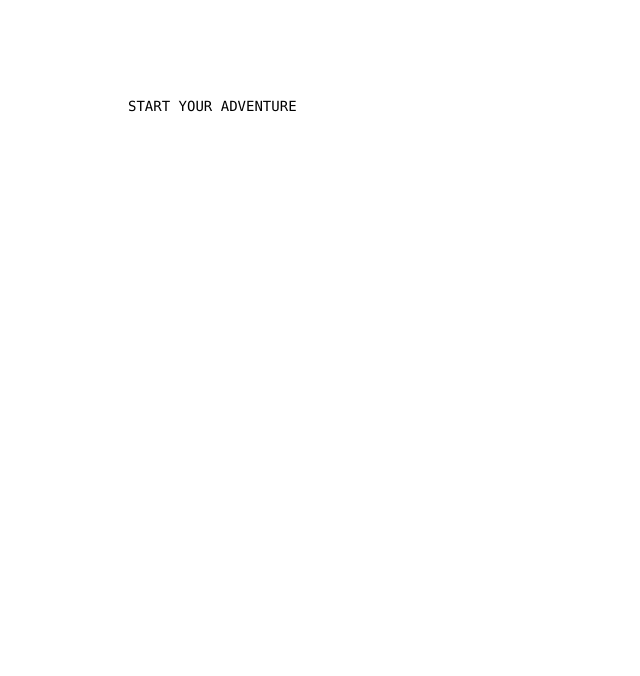
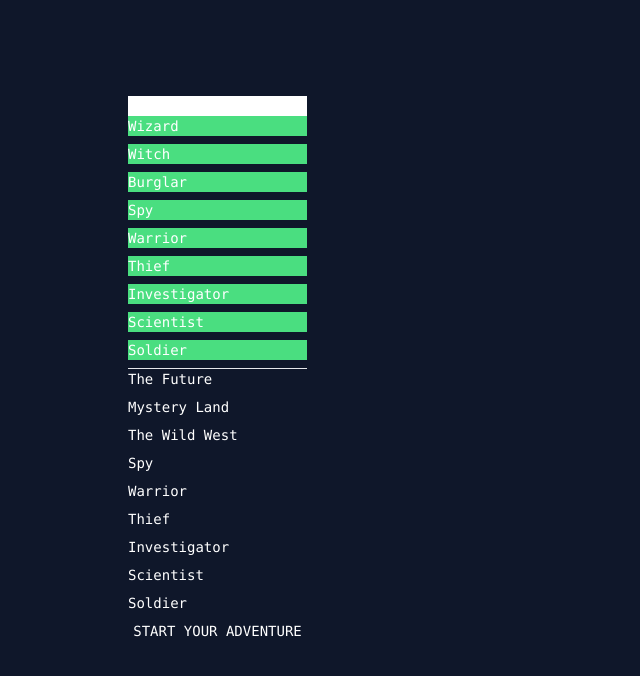
Before and after one commit to arikxl/next-ai-game, a Next.js app: page / in a window 1280 px wide. Shown: the top 676 px of the page, without its empty margins (0-640 px from the left). Built offline with nearby package versions, Linux system fonts and the light colour scheme; no server answers.

Commit message:
the story begins

```diff
--- a/app/adventure/[adventureId]/page.tsx
+++ b/app/adventure/[adventureId]/page.tsx
@@ -1,15 +1,17 @@
 'use client'
 
-import { useState } from "react"
-import { useAction, useQuery } from "convex/react";
+import { useEffect, useState } from "react"
+import { useAction, useMutation, useQuery } from "convex/react";
 
-import { api,  } from "@/convex/_generated/api";
+import { api, } from "@/convex/_generated/api";
 import { Id } from "@/convex/_generated/dataModel";
 
-const AdventurePage = ( props: {params: {adventureId: Id<'adventures'>}}) => {
+const AdventurePage = (props: { params: { adventureId: Id<'adventures'> } }) => {
   const handlePlayerAction = useAction(api.chat.handlePlayerAction);
 
   const [message, setMessage] = useState('');
+  const [title, setTitle] = useState('');
+  const [bgImg, setBgImg] = useState('');
   const entries = useQuery(api.chat.getAllEntries, { adventureId: props.params.adventureId });
 
 
@@ -19,16 +21,39 @@ const AdventurePage = ( props: {params: {adventureId: Id<'adventures'>}}) => {
     setMessage('');
   }
 
+  useEffect(() => {
+    if (entries?.length > 0) {
+      const adventureTitle = entries[0].response;
+      const regex = /"([^"]*)"/;
+      const result = adventureTitle.match(regex);
+
+      if (result) {
+        const textInQuotes = result[1];
+        setTitle(textInQuotes);
+      } else {
+        setTitle('Enjoy your Adventure!');
+      }
+      // const adventureTitle = entries[0].response.substring(1, entries[0].response.length - 1)
+      // setTitle(adventureTitle || '')
+    }
+    setBgImg(JSON.parse(localStorage.getItem('next-ai-adventure-bgImg')))
+
+  }, [entries])
+  // console.log('entries:', entries)
+
   return (
-    <main className="bg-slate-900 flex min-h-screen flex-col items-center justify-between p-24">
-      <div className="flex flex-col   z-10 max-w-5xl w-full justify-between font-mono text-sm lg:flex">
-        <section className="flex flex-col">
-          <div className="bg-white rounded-xl h-[400px] w-1/2 p-4 mb-4 overflow-y-auto">
-            {entries?.map((e) => (
+    <main className="bg-slate-900 flex min-h-screen flex-col items-center "
+      style={{ backgroundImage: `url(${bgImg})` }}
+    >
+      <h1 className="text-white text-4xl my-6 ">{title}</h1>
+      <div className="flex bg-trans rounded-xl gap-2  z-10 max-w-6xl w-full justify-between  text-sm lg:flex">
+        <section className="flex flex-col flex-1">
+          <div className="bg-white rounded-xl h-[400px]  p-4 mb-4 overflow-y-auto font-mono">
+            {entries?.map((e, idx) => (
               <div key={e._id} className="flex flex-col gap-2 mb-4">
-                <p >{e.input}</p>
+                <p >{idx > 0 ? e.input : ''}</p>
                 <p >{e.response}</p>
-                <hr className="border-bermuda"/>
+                <hr className="border-cyan-400" />
               </div>
             ))}
           </div>
@@ -39,7 +64,13 @@ const AdventurePage = ( props: {params: {adventureId: Id<'adventures'>}}) => {
             <button className='bg-white text-black px-6 rounded text-lg' type="submit">Go!</button>
           </form>
         </section>
+
+        <section className="flex-1 rounded-xl">
+          aa
+        </section>
       </div>
+
+      {/* <img src={bgImg } alt='aa' /> */}
     </main>
   )
 }
--- /dev/null
+++ b/app/data/data.ts
@@ -0,0 +1,118 @@
+export const professions = [
+    {
+        id: 1001,
+        profession: 'Wizard',
+        img:'https://res.cloudinary.com/arikxl/image/upload/v1698919957/Ella2023/ol5hbnalvhliq3q0dc5x.jpg'
+    },
+    {
+        id: 1002,
+        profession: 'Witch',
+        img:'https://res.cloudinary.com/arikxl/image/upload/v1698920423/Ella2023/x42iimvm151gf7mkm6wf.jpg'
+    },
+    {
+        id: 1003,
+        profession: 'Burglar',
+        img:'https://res.cloudinary.com/arikxl/image/upload/v1698920556/Ella2023/z0jqrgewnjfpuoap5art.jpg'
+    },
+    {
+        id: 1004,
+        profession: 'Spy',
+        img:'https://res.cloudinary.com/arikxl/image/upload/v1698921111/Ella2023/lx3k02hj02tgtjc8oezx.jpg'
+    },
+    {
+        id: 1005,
+        profession: 'Warrior',
+        img:'https://res.cloudinary.com/arikxl/image/upload/v1698921250/Ella2023/wzxw4osdcvy0uobwdj1f.jpg'
+    },
+    {
+        id: 1006,
+        profession: 'Thief',
+        img:'https://res.cloudinary.com/arikxl/image/upload/v1698921540/Ella2023/bczpc8ubpfpwyhyuqui1.jpg'
+    },
+    {
+        id: 1007,
+        profession: 'Investigator',
+        img:'https://res.cloudinary.com/arikxl/image/upload/v1698921388/Ella2023/c9yhgmbqzs3zziiz4wiu.jpg'
+    },
+    {
+        id: 1008,
+        profession: 'Scientist',
+        img:'https://res.cloudinary.com/arikxl/image/upload/v1698921461/Ella2023/j1s0yyna7aueo6olg5jy.jpg'
+    },
+    {
+        id: 1009,
+        profession: 'Soldier',
+        img:'https://res.cloudinary.com/arikxl/image/upload/v1698922027/Ella2023/kbigfyrdjejlrnitn1wy.jpg'
+    },
+    {
+        id: 1010,
+        profession: '',
+        img:''
+    },
+    {
+        id: 1011,
+        profession: '',
+        img:''
+    },
+    {
+        id: 1012,
+        profession: '',
+        img:''
+    },
+
+]
+
+
+export const places = [
+    {
+        id: 11001,
+        place: 'The Future',
+        img: 'https://res.cloudinary.com/arikxl/image/upload/v1698922027/Ella2023/kbigfyrdjejlrnitn1wy.jpg'
+    },
+    {
+        id: 11002,
+        place: 'Mystery Land',
+        img:''
+    },
+    {
+        id: 11003,
+        place: 'The Wild West',
+        img:''
+    },
+    {
+        id: 11004,
+        place: 'Spy',
+        img:''
+    },
+    {
+        id: 11005,
+        place: 'Warrior',
+        img:''
+    },
+    {
+        id: 11006,
+        place: 'Thief',
+        img:''
+    },
+    {
+        id: 1007,
+        place: 'Investigator',
+        img:''
+    },
+    {
+        id: 11008,
+        place: 'Scientist',
+        img:''
+    },
+    {
+        id: 11009,
+        place: 'Soldier',
+        img:''
+    },
+    {
+        id: 11010,
+        place: '',
+        img:''
+    },
+
+]
--- a/app/globals.css
+++ b/app/globals.css
@@ -29,3 +29,8 @@ body {
     padding: 0;
     box-sizing: border-box;
 }
+
+
+.card{
+  @apply  mb-2 cursor-pointer
+}
--- a/app/page.tsx
+++ b/app/page.tsx
@@ -1,32 +1,93 @@
 'use client'
 
+import Image from 'next/image'
+import { useRouter } from 'next/navigation';
 import { useMutation } from 'convex/react';
-import Image from 'next/image'
-import Link from 'next/link'
-import { useRouter } from 'next/navigation';
+
 
 import { api } from '@/convex/_generated/api';
+import { useState } from 'react';
+import { places, professions } from './data/data';
 
 export default function Home() {
 
   const router = useRouter();
   const createAdventure = useMutation(api.adventure.createAdventure);
 
-  const handleSubmit = async () => {
+  const [story, setStory] = useState({
+    characterName: '',
+    characterClass: '',
+    adventurePlace: '',
+  });
+
+  const handleChange = (e: { target: { value: any; name: any; }; }) => {
+    const value = e.target.value;
+    const name = e.target.name;
+
+    setStory((prevState) => ({
+      ...prevState,
+      [name]: value
+    }))
+  }
+
+  const handleSubmit = async (e: { preventDefault: () => void; }) => {
+    e.preventDefault();
+    if (!story.characterClass || !story.adventurePlace) {
+      window.alert('Choose Your Adventure');
+      return
+    }
     const adventureId = await createAdventure(
       {
-        characterClass: 'warrior',
-        characterName: 'Arik',
-        adventurePlace: 'The Wild West',
+        characterClass: story.characterClass,
+        characterName: story.characterName,
+        adventurePlace: story.adventurePlace,
       }
     );
     router.push(`/adventure/${adventureId}`)
   }
 
+  const handleClick = (name: string, value: string, img: string | void) => {
+
+    if (img) {
+      localStorage.setItem('next-ai-adventure-bgImg', JSON.stringify( img ))
+    }
+    setStory((prevState) => ({
+      ...prevState,
+      [name]: value
+    }))
+  }
+
   return (
-    <main className="flex min-h-screen flex-col items-center justify-between p-24">
+    <main className=" bg-slate-900 text-white flex min-h-screen flex-col items-center justify-between p-24">
       <div className="z-10 max-w-5xl w-full items-center justify-between font-mono text-sm lg:flex">
-        <button onClick={handleSubmit}>START YOUR ADVENTURE</button>
+        <form className='flex flex-col' onSubmit={handleSubmit}>
+          <input type="text" id='characterName' name='characterName' required={true}
+            className='text-black'
+            onChange={handleChange} value={story.characterName}
+          />
+          <div>
+            {professions.map((p) => (
+              <div key={p.id} onClick={() => handleClick('characterClass', p.profession)}
+                className={story.characterClass === p.profession ? 'card bg-red-300' : 'card bg-green-400'}
+              >
+                {p.profession}
+              </div>
+            ))}
+          </div>
+          <hr />
+          <div>
+            {places.map((p) => (
+              <div key={p.id} onClick={() => handleClick('adventurePlace', p.place, p.img)}
+                className='mb-2 cursor-pointer'
+              >
+                {p.place}
+              </div>
+            ))}
+          </div>
+
+          <button >START YOUR ADVENTURE</button>
+        </form>
+
       </div>
     </main>
   )
--- a/convex/chat.ts
+++ b/convex/chat.ts
@@ -1,7 +1,8 @@
+import OpenAI from "openai";
 import { v } from "convex/values";
 import { action, mutation, query } from "./_generated/server";
+
 import { api } from "./_generated/api";
-import OpenAI from "openai";
 
 const openai = new OpenAI();
 
--- a/convex/schema.ts
+++ b/convex/schema.ts
@@ -1,5 +1,5 @@
+import { v } from "convex/values";
 import { defineSchema, defineTable } from "convex/server";
-import { v } from "convex/values";
 
 export default defineSchema({
     entries: defineTable({
--- a/convex/tsconfig.json
+++ b/convex/tsconfig.json
@@ -6,7 +6,7 @@
   "compilerOptions": {
     /* These settings are not required by Convex and can be modified. */
     "allowJs": true,
-    "strict": true,
+    "strict": false,
 
     /* These compiler options are required by Convex */
     "target": "ESNext",
--- a/tailwind.config.ts
+++ b/tailwind.config.ts
@@ -15,7 +15,7 @@ const config: Config = {
       },
       colors: {
         'primary': '#ff77e9',
-        'bermuda': '#78dcca',
+        'trans': 'rgba(20, 20, 20,0.8)',
 
       }
     },
--- a/tsconfig.json
+++ b/tsconfig.json
@@ -4,7 +4,7 @@
     "lib": ["dom", "dom.iterable", "esnext"],
     "allowJs": true,
     "skipLibCheck": true,
-    "strict": true,
+    "strict": false,
     "noEmit": true,
     "esModuleInterop": true,
     "module": "esnext",
```
Also changed, not shown: convex/adventure.ts (+28 -11 lines).
